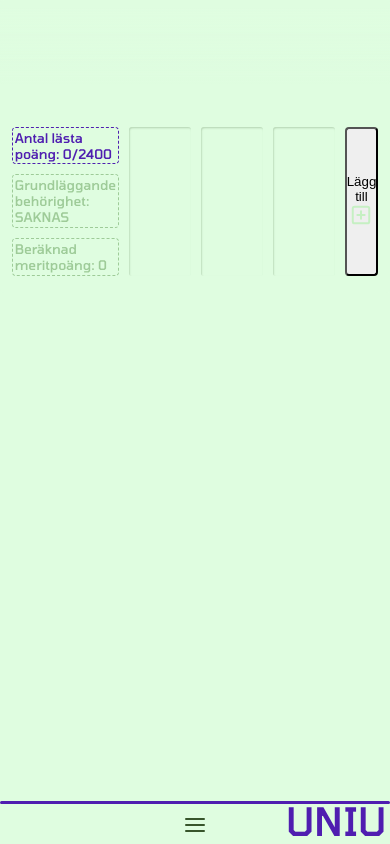
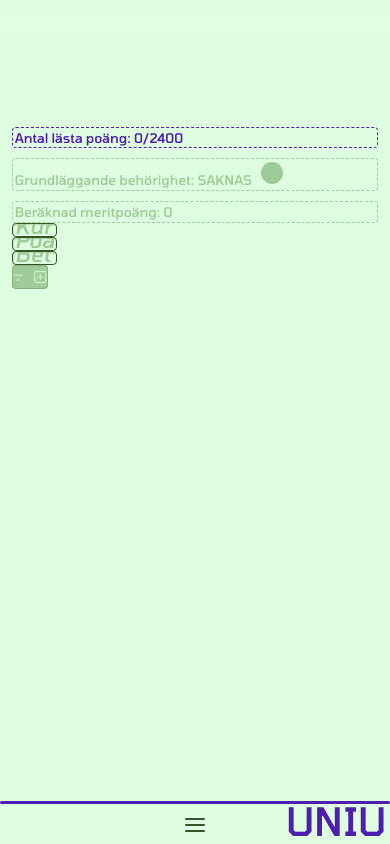
Before and after one commit to Karl-Johan-Jacobson/Ladusvala, a Next.js app in the folder uniuggla/: page /berakna-poang in a window 390 px wide. Built offline with nearby package versions, Linux system fonts and the light colour scheme.

Commit message:
Added css for desktop and began working on css for mobile
Co-authored-by: Rasmus Sjöberg <sjoberg.rasmus@outlook.com>

```diff
--- a/uniuggla/app/berakna-poang/page.tsx
+++ b/uniuggla/app/berakna-poang/page.tsx
@@ -55,9 +55,24 @@ export default function Count() {
       <div className="pointsCalculatorHeader">
         <div className="pointsInformation">
           <p className="pruple">{`Antal lästa poäng: ${totalPoints}/2400`}</p>
-          <p className="green">{`Grundläggande behörighet: ${
-            assertEligibility() ? "UPPFYLLES" : "SAKNAS"
-          }`}</p>
+          <p className="green">
+            {`Grundläggande behörighet: ${
+              assertEligibility() ? "UPPFYLLES" : "SAKNAS"
+            }`}
+            <span>
+              <svg
+                width="24"
+                height="24"
+                viewBox="0 0 24 24"
+                className="tooltip"
+              >
+                <path d="M12 22C17.5228 22 22 17.5228 22 12C22 6.47715 17.5228 2 12 2C6.47715 2 2 6.47715 2 12C2 17.5228 6.47715 22 12 22Z" stroke="#9ECB98" stroke-width="2" stroke-linecap="round" stroke-linejoin="round"/>
+                <path d="M9.08984 9.00008C9.32495 8.33175 9.789 7.76819 10.3998 7.40921C11.0106 7.05024 11.7287 6.91902 12.427 7.03879C13.1253 7.15857 13.7587 7.52161 14.2149 8.06361C14.6712 8.60561 14.9209 9.2916 14.9198 10.0001C14.9198 12.0001 11.9198 13.0001 11.9198 13.0001" stroke="#9ECB98" stroke-width="2" stroke-linecap="round" stroke-linejoin="round"/>
+                <path d="M12 17H12.01" stroke="#9ECB98" stroke-width="2" stroke-linecap="round" stroke-linejoin="round"/>
+              </svg>
+              <span className="tooltiptext">Ligma sugma fugma</span>
+            </span>
+          </p>
           <p className="green">{`Beräknad meritpoäng: ${calculateScore(
             courses
           )}`}</p>
--- a/uniuggla/app/globals.css
+++ b/uniuggla/app/globals.css
@@ -715,6 +715,7 @@ header img {
 .pointsCalculatorHeader {
 	display: flex;
 	margin-bottom: 2vh;
+  align-items: flex-end;
 }
 
 .pointsInformation {
@@ -770,14 +771,17 @@ header img {
 	flex: 1;
 }
 
+.gradeStyle {
+  margin-right: 0.5em;
+	padding-right: 0.5em;
+	border-right: var(--border-width) solid var(--medium-green);
+	border-radius: 0;
+}
+
 .gradeStyle > p {
 	font-family: "Tomorrow-Medium";
 	font-size: var(--s-text);
 	text-align: left;
-	margin-right: 0.5em;
-	padding-right: 0.5em;
-	border-right: var(--border-width) solid var(--medium-green);
-	border-radius: 0;
 }
 
 .gradeStyle > p.title {
@@ -806,9 +810,70 @@ header img {
 .courseForm {
 	flex: 2.5;
 	display: flex;
+  height: 4vh;
 }
 
-.gradeInputWrapper {
+.courseInput{
+  flex: 1;
+  display: flex;
+  justify-content: center;
+  align-items: center;
+  background-color: var(--extra-light-green);
+  border: var(--border-width) solid var(--dark-green);
+  border-radius: var(--border-radius);
+  font-family: "Tomorrow-MediumItalic";
+  color: var(--medium-green);
+  font-size: var(--s-text);
+  padding: 0 0.5vw;
+  max-width: 10vw;
+  -moz-appearance: textfield;
+}
+
+.addCourseBtn {
+  display: flex;
+  justify-content: center;
+  align-items: center;
+  background-color: var(--medium-green);
+  border: none;
+  border-radius: var(--border-radius);
+  width: 10%;
+  font-family: "Tomorrow-Medium";
+  font-size: 1vw;
+  color: var(--light-green);
+  border: var(--border-width) solid var(--dark-green-shadow);
+}
+
+.tooltip {
+  position: relative;
+  display: inline-block;
+  cursor: help;
+  margin-left: 2vw;
+  fill: var(--medium-green);
+}
+
+.tooltiptext {
+  visibility: hidden;
+  width: 1vw;
+  background-color: var(--medium-green);
+  color: var(--dark-green);
+  text-align: center;
+  position: absolute;
+  z-index: 1;
+  opacity: 0;
+  transition: opacity 0.3s;
+  font-size: var(--s-text);
+  font-family: "Tomorrow-Medium";
+  border-radius: var(--border-radius);
+  width: 20vw;
+  height: 5vw;
+}
+
+.tooltip:hover .tooltiptext {
+  visibility: visible;
+  opacity: 1;
+}
+
+/* .gradeInputWrapper {
 	display: grid;
 	grid-template-columns: 1.2fr 0.7fr 0.7fr 0fr 0.7fr;
 	width: 70%;
@@ -846,7 +911,8 @@ header img {
 .gradeGrade {
 	flex: 1;
 	text-align: left;
-}
+} */
+
 /*
 	End of Count
   ---===---===---===---===---===---===---===---===---===---
--- a/uniuggla/app/mobile_global.css
+++ b/uniuggla/app/mobile_global.css
@@ -316,6 +316,20 @@
   ---===---===---===---===---===---===---===---===---===---
 		Start of Count
 	*/
+
+	.pointsCalculatorHeader {
+		display: block;
+	}
+
+	.courseForm {
+		display: block;
+	}
+
+	.courseWrapper {
+		display: grid;
+		grid-template-columns: 1fr;
+	}
+
 	/*
 		End of Count
   ---===---===---===---===---===---===---===---===---===---
--- a/uniuggla/components/client/CourseInput.tsx
+++ b/uniuggla/components/client/CourseInput.tsx
@@ -37,24 +37,27 @@ export default function CourseInput({ addCourse }: CourseInputProps) {
         value={name}
         type="text"
         onChange={updateName}
+        placeholder="Kursnamn"
         required
-        className="textInput"
+        className="textInput courseInput"
       />
       <input
         value={points}
         type="number"
         onChange={updatePoints}
+        placeholder="Poäng"
         required
-        className="textInput"
+        className="textInput courseInput"
       />
       <input
         value={grade}
         type="text"
         onChange={updateGrade}
+        placeholder="Betyg"
         required
-        className="textInput"
+        className="textInput courseInput"
       />
-      <button type="submit" className="">
+      <button type="submit" className="addCourseBtn">
         Lägg till
         {
           <svg width="22" height="22" viewBox="0 0 22 22" fill="none">
```
Also changed, not shown: uniuggla/public/help-circle.svg (added).
